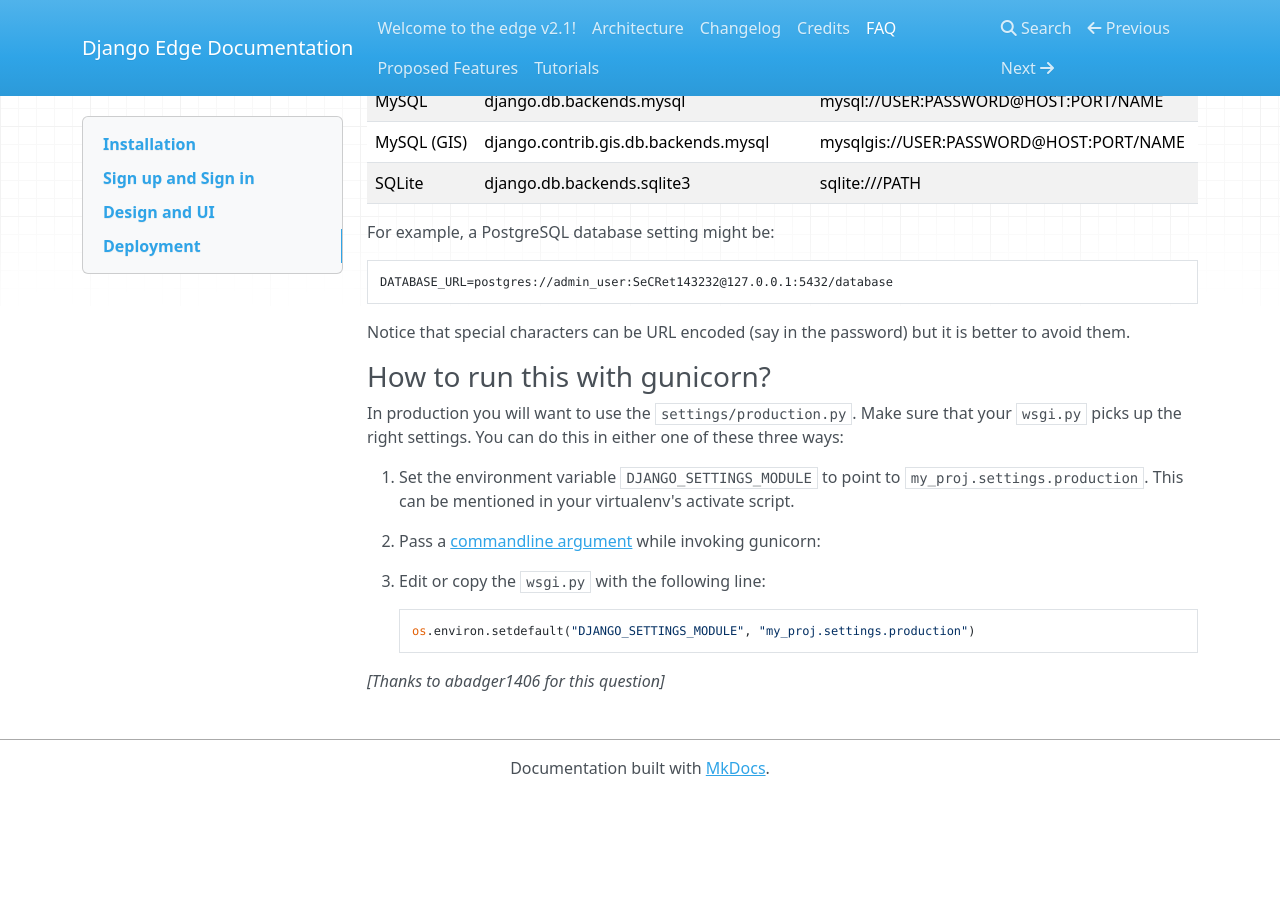
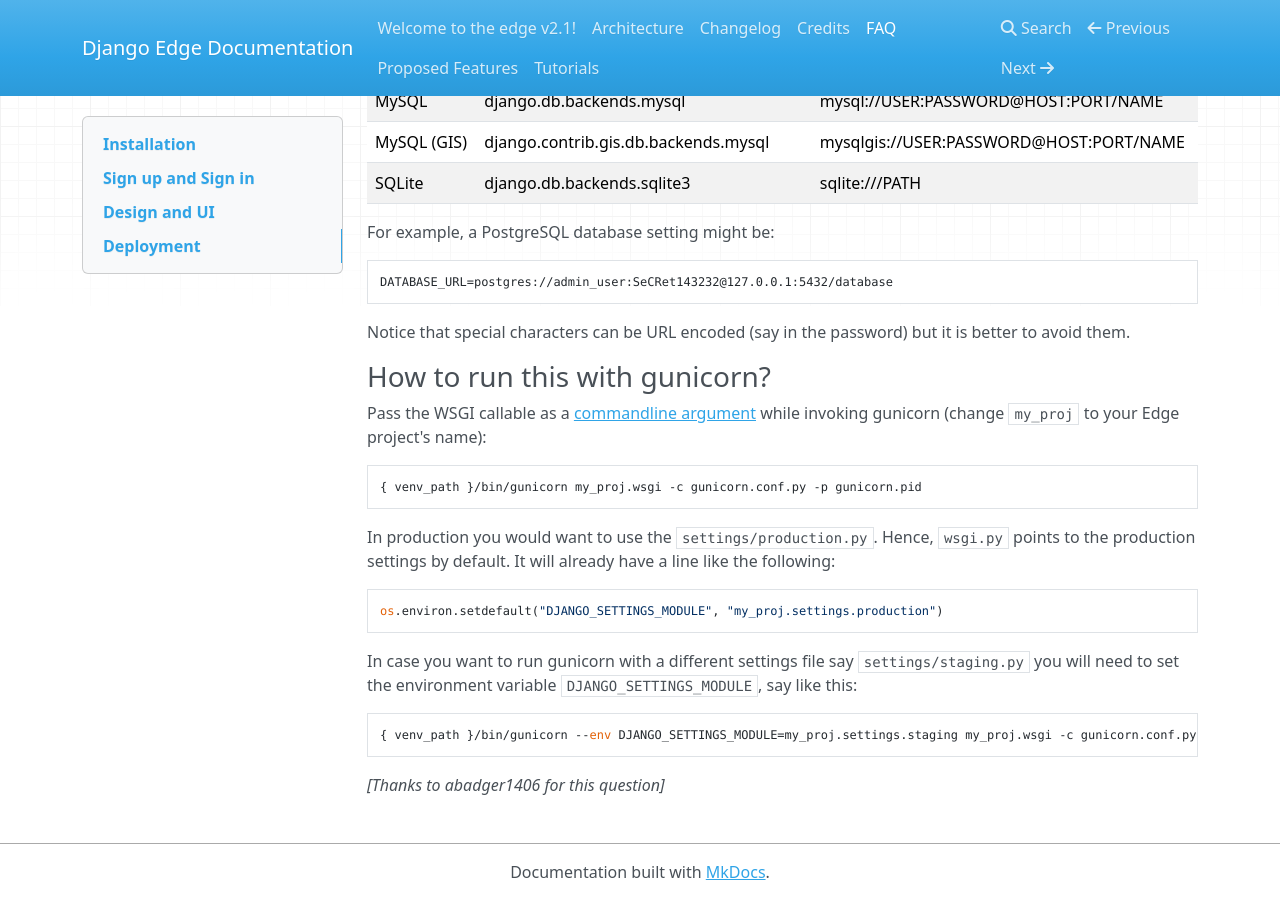
Before and after one commit to arocks/edge-docs, an MkDocs documentation site: the page built from docs/FAQ.md, in a window 1280 px wide and 900 px high, scrolled down 2068 px. Built offline with MkDocs 1.6.1, drawn with Linux system fonts in a browser that asks for light colours; nearby versions of some CDN libraries; before the commit the page ends 2864 px from its top, so only the background shows below that.

Commit message:
Clarified gunicorn settings

```diff
--- a/docs/FAQ.md
+++ b/docs/FAQ.md
@@ -81,14 +81,16 @@
 
 ### How to run this with gunicorn?
 
-In production you will want to use the `settings/production.py`. Make sure that your `wsgi.py` picks up the right settings. You can do this in either one of these three ways:
+Pass the WSGI callable as a [commandline argument](http://gunicorn-docs.readthedocs.org/en/latest/run.html#django) while invoking gunicorn (change `my_proj` to your Edge project's name):
 
-1. Set the environment variable `DJANGO_SETTINGS_MODULE` to point to `my_proj.settings.production`. This can be mentioned in your virtualenv's activate script.
+    { venv_path }/bin/gunicorn my_proj.wsgi -c gunicorn.conf.py -p gunicorn.pid
 
-2. Pass a [commandline argument](http://gunicorn-docs.readthedocs.org/en/latest/settings.html#raw-env) while invoking gunicorn:
+In production you would want to use the `settings/production.py`. Hence, `wsgi.py` points to the production settings by default. It will already have a line like the following:
 
-3. Edit or copy the `wsgi.py` with the following line:
+    os.environ.setdefault("DJANGO_SETTINGS_MODULE", "my_proj.settings.production")
 
-        os.environ.setdefault("DJANGO_SETTINGS_MODULE", "my_proj.settings.production")
+In case you want to run gunicorn with a different settings file say `settings/staging.py` you will need to set the environment variable `DJANGO_SETTINGS_MODULE`, say like this:
+
+    { venv_path }/bin/gunicorn --env DJANGO_SETTINGS_MODULE=my_proj.settings.staging my_proj.wsgi -c gunicorn.conf.py -p gunicorn.pid
 
 _[Thanks to abadger1406 for this question]_
```
